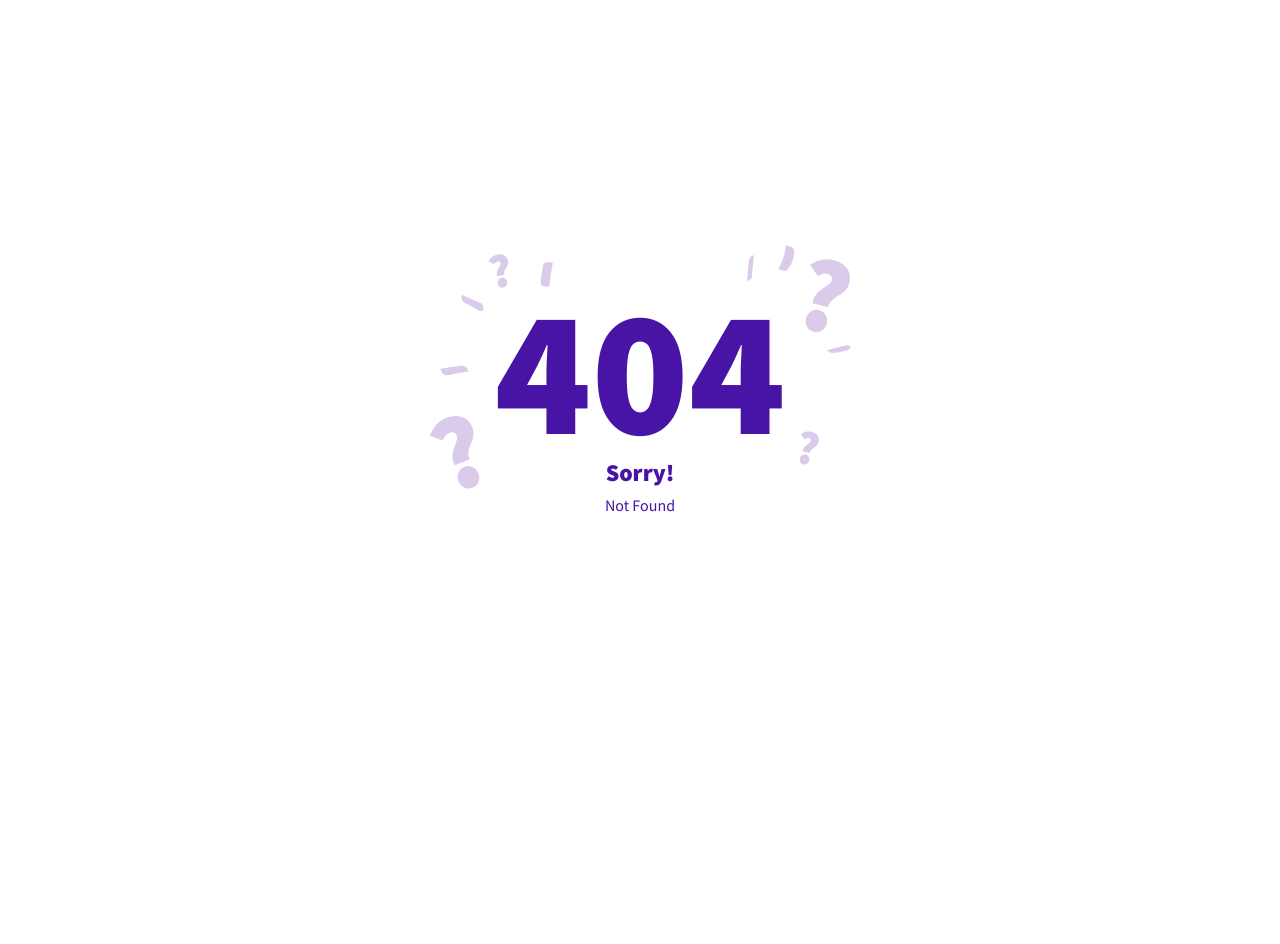
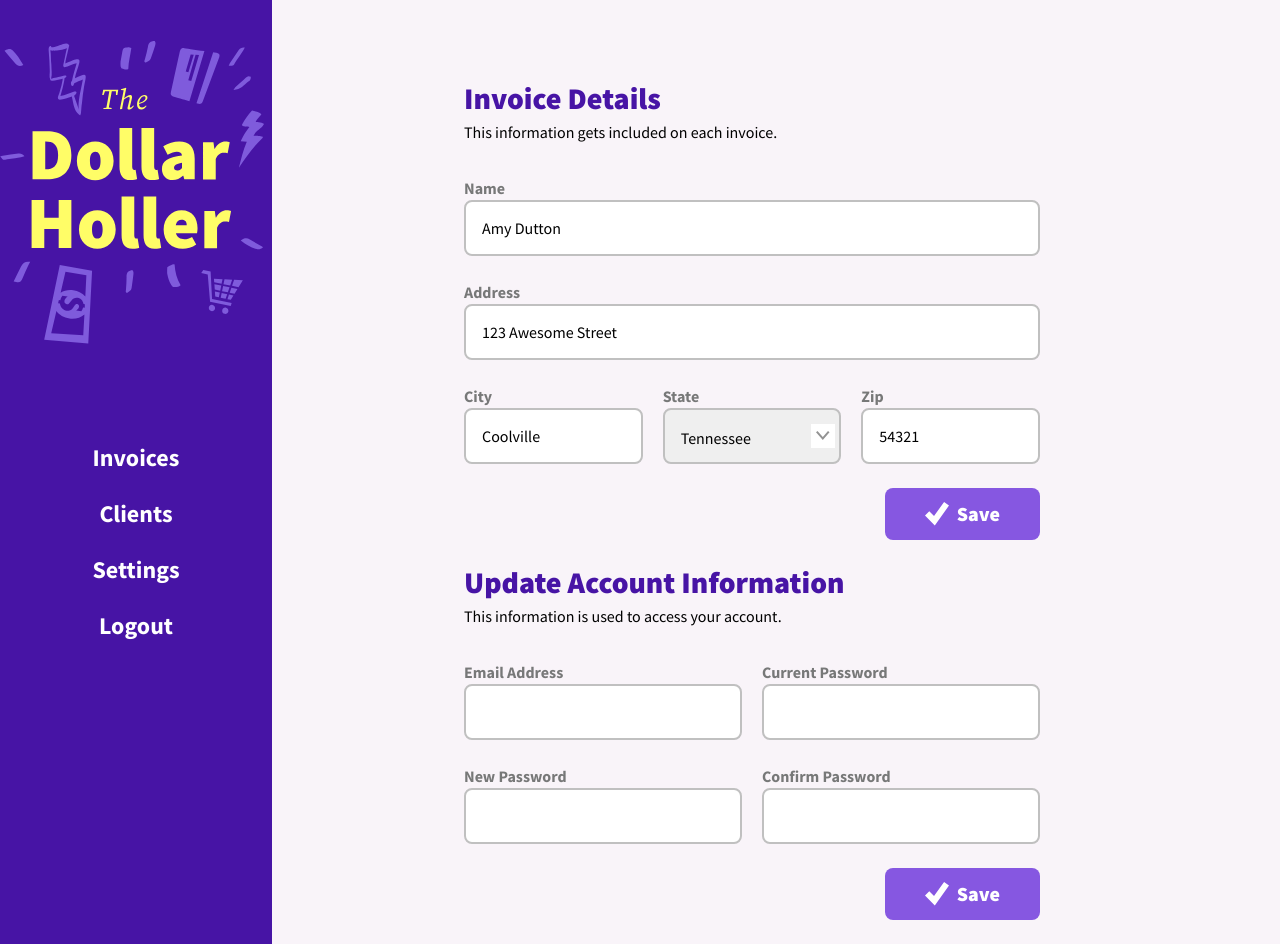
Before and after one commit to TranTrungTinh/invoice-app, a SvelteKit app: page /settings in a window 1280 px wide. Before the commit this address had no page. Before the commit the page ends 800 px from the top, so only its background shows below. Built offline with nearby package versions, Linux system fonts and the light colour scheme.

Commit message:
chore: Update layout for Snackbar, BlankState, and error page. Enhancing visuals and layout consistency across components.

```diff
--- a/src/routes/(dashboard)/+layout.svelte
+++ b/src/routes/(dashboard)/+layout.svelte
@@ -6,7 +6,6 @@
 <Snackbar />
 <div class="grid min-h-screen grid-cols-12 bg-whisper md:gap-x-16">
   <Navbar />
-
   <main class="col-span-12 px-4 pt-4 md:col-span-8 md:pt-10">
     <slot><!-- optional fallback --></slot>
   </main>
--- a/src/routes/(dashboard)/invoices/BlankState.svelte
+++ b/src/routes/(dashboard)/invoices/BlankState.svelte
@@ -5,7 +5,9 @@
 
 <div>
   <div class="-mt-8 md:-mt-6 lg:-mt-14">
-    <h2 class="mb-10 bg-arrowLeftUp bg-left bg-no-repeat pt-14 pl-24 text-left font-handwriting text-2xl font-bold text-caribbeanGreen md:bg-arrowRightUp md:bg-right md:pl-0 md:pr-28 md:text-right md:text-4xl">
+    <h2
+      class="mb-10 bg-arrowLeftUp bg-left bg-no-repeat pt-14 pl-24 text-left font-handwriting text-2xl font-bold text-caribbeanGreen md:bg-arrowRightUp md:bg-right md:pl-0 md:pr-28 md:text-right md:text-4xl"
+    >
       Add Your First Invoice
     </h2>
   </div>
--- a/src/routes/+error.svelte
+++ b/src/routes/+error.svelte
@@ -9,7 +9,6 @@
 <div class="center h-screen w-screen flex-col overflow-x-hidden text-center">
   <h1
     class="min-h-[250px] min-w-[430px] bg-bg404 bg-center bg-no-repeat text-[11.25rem] font-black text-daisyBush"
-
   >
     {$page.status}
   </h1>
--- /dev/null
+++ b/src/routes/settings/+page.svelte
@@ -0,0 +1,94 @@
+<script lang="ts">
+  import Snackbar from '$lib/components/Snackbar.svelte';
+  import Navbar from '$lib/components/Navbar.svelte';
+  import Check from '$lib/components/Icon/Check.svelte';
+  import Button from '$lib/components/Button.svelte';
+  import { states } from '$lib/utils/states';
+  import { settings, loadSettings } from '$lib/stores/SettingsStore';
+  import { onMount } from 'svelte';
+
+  let mySettings: Settings = {} as Settings;
+
+  onMount(() => {
+    loadSettings();
+    mySettings = { ...$settings };
+  });
+</script>
+
+<div class="grid min-h-screen grid-cols-12 bg-whisper md:gap-x-16">
+  <Snackbar />
+  <Navbar />
+  <main
+    class="col-span-12 px-4 pt-4 md:col-span-8 md:col-start-4 md:pt-20 lg:col-span-6 lg:col-start-5"
+  >
+    <h2>Invoice Details</h2>
+    <p class="mb-8">This information gets included on each invoice.</p>
+
+    <form class="grid grid-cols-6 gap-x-5">
+      <div class="field col-span-6">
+        <label for="myName">Name</label>
+        <input type="text" name="myName" id="myName" bind:value={mySettings.myName} />
+      </div>
+      <div class="field col-span-6">
+        <label for="street">Address</label>
+        <input type="text" name="street" id="street" bind:value={mySettings.street} />
+      </div>
+      <div class="field col-span-6 md:col-span-2">
+        <label for="city">City</label>
+        <input type="text" name="city" id="city" bind:value={mySettings.city} />
+      </div>
+      <div class="field col-span-6 md:col-span-2">
+        <label for="state">State</label>
+        <select name="state" id="state" bind:value={mySettings.state}>
+          <option />
+          {#each states as state}
+            <option value={state.value}>{state.name}</option>
+          {/each}
+        </select>
+      </div>
+      <div class="field col-span-6 md:col-span-2">
+        <label for="zip">Zip</label>
+        <input type="text" name="zip" id="zip" bind:value={mySettings.zip} />
+      </div>
+      <div class="field col-span-6 flex justify-end">
+        <Button label="Save" iconLeft={Check} onClick={() => {}} />
+      </div>
+    </form>
+
+    <div class="col-span-6">
+      <h2>Update Account Information</h2>
+      <p class="mb-8">This information is used to access your account.</p>
+    </div>
+    <form class="grid grid-cols-6 gap-x-5">
+      <div class="field col-span-6 md:col-span-3">
+        <label for="email">Email Address</label>
+        <input type="email" name="email" />
+      </div>
+
+      <div class="field col-span-6 md:col-span-3">
+        <label for="currentPassword">Current Password</label>
+        <input type="password" name="currentPassword" id="currentPassword" />
+      </div>
+
+      <div class="field col-span-6 md:col-span-3">
+        <label for="newPassword">New Password</label>
+        <input type="password" name="newPassword" id="newPassword" />
+      </div>
+
+      <div class="field col-span-6 md:col-span-3">
+        <label for="confirmPassword">Confirm Password</label>
+        <input type="password" name="confirmPassword" id="confirmPassword" />
+      </div>
+
+      <div class="field col-span-6 flex justify-end">
+        <Button label="Save" iconLeft={Check} onClick={() => {}} />
+      </div>
+    </form>
+  </main>
+</div>
+
+<style lang="postcss">
+  h2 {
+    @apply mb-1 text-3xl font-black text-daisyBush;
+  }
+</style>
```
